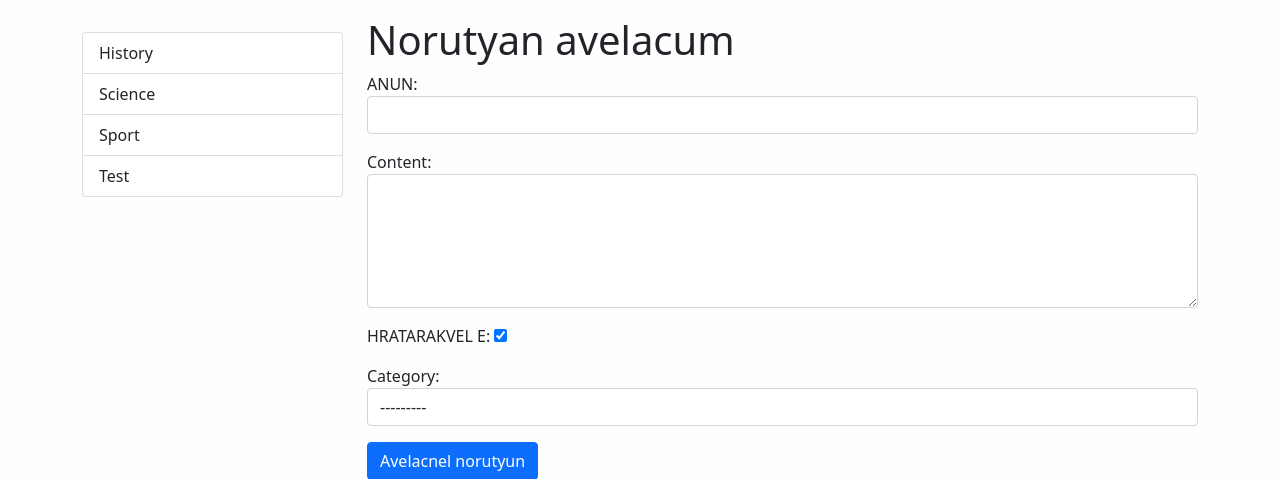
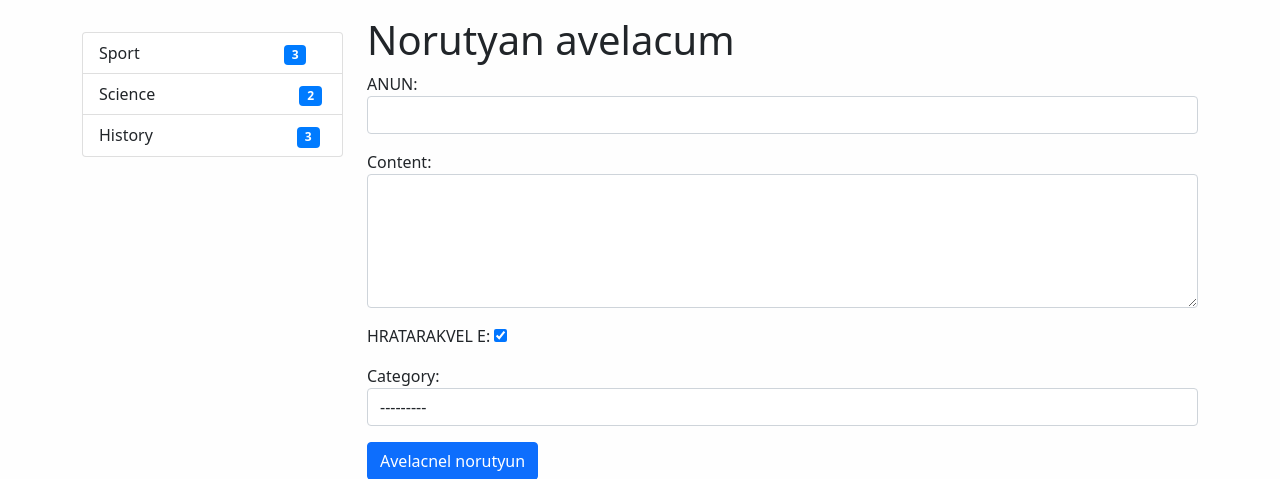
Before and after one commit to Yeva9/ITC-projects, a Django app: page /news/add_news/ in a window 1280 px wide. Shown: the part 56-535 px from the top of the page. Run offline with Django 3.2, Linux system fonts and the light colour scheme; data comes from the database, SQL or seed files in the repository; both versions use the stored data as it was after the commit; some libraries are stand-ins or nearby versions.

Commit message:
Removed empty categories from site.

```diff
--- a/Django/first_proj/mysite/news/templates/news/list-categories.html
+++ b/Django/first_proj/mysite/news/templates/news/list-categories.html
@@ -1,5 +1,4 @@
 <div class="list-group">
-
     {% comment %}
     {{ arg1 }} {{ arg2 }}
     {% for item in categories %}
@@ -11,7 +10,9 @@
 
     {% for item in categories %}
     <a class="list-group-item list-group-item-action" href="{{ item.get_absolute_url }}">
-        {{ item.title }}</a>
+        {{ item.title }} <span class="badge badge-primary badge-pill"
+                               style="background-color: #007bff;color: white;margin-left: 140px;">{{ item.cnt }}</span></a>
+
     {% endfor %}
 
 </div>
--- a/Django/first_proj/mysite/news/templatetags/news_tags.py
+++ b/Django/first_proj/mysite/news/templatetags/news_tags.py
@@ -1,4 +1,5 @@
 from django import template
+from django.db.models import Count
 
 from news.models import Category
 
@@ -12,5 +13,6 @@
 
 @register.inclusion_tag('news/list-categories.html')
 def show_categories(arg1="hello", arg2="world"):
-    categories = Category.objects.all()
+    # categories = Category.objects.all()
+    categories = Category.objects.annotate(cnt=Count("get_news")).filter(cnt__gt=0)
     return {"categories": categories, "arg1": arg1,  "arg2": arg2}
```
Also changed, not shown: Django/first_proj/mysite/db.sqlite3.
